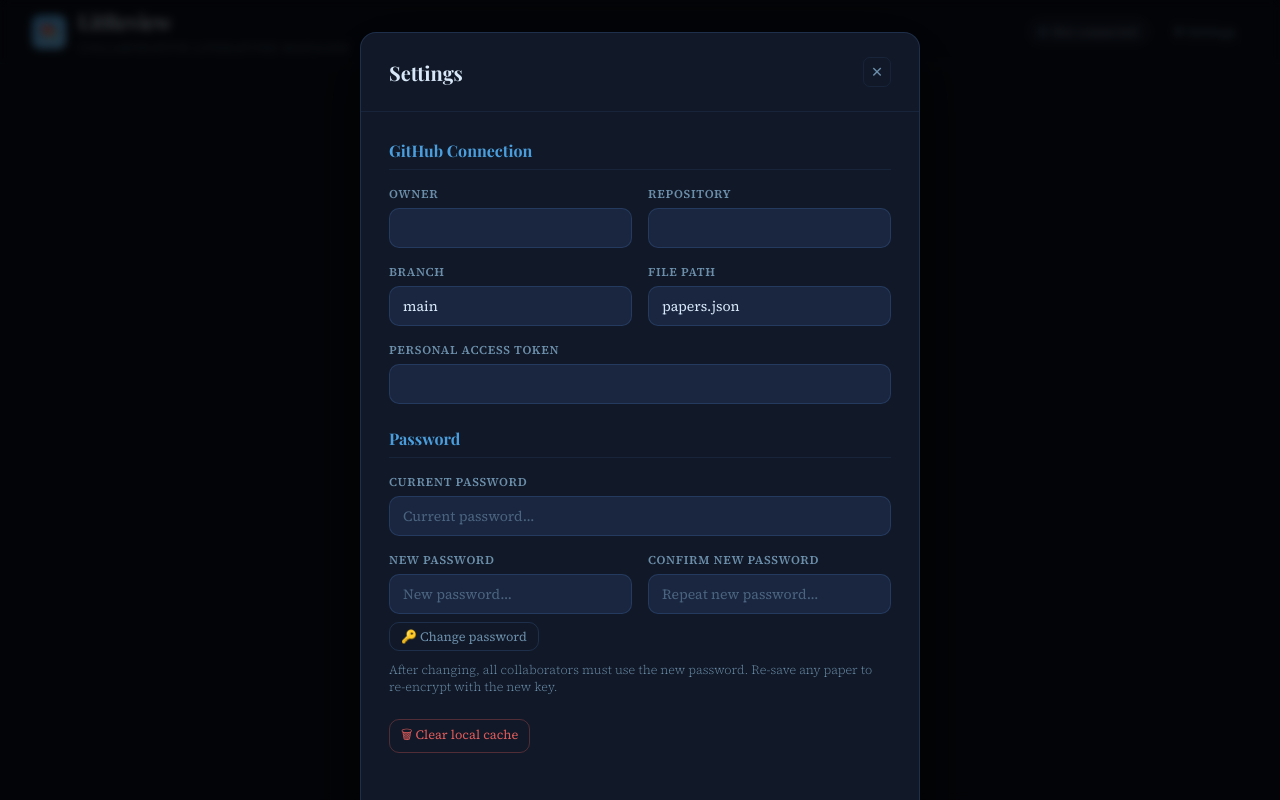
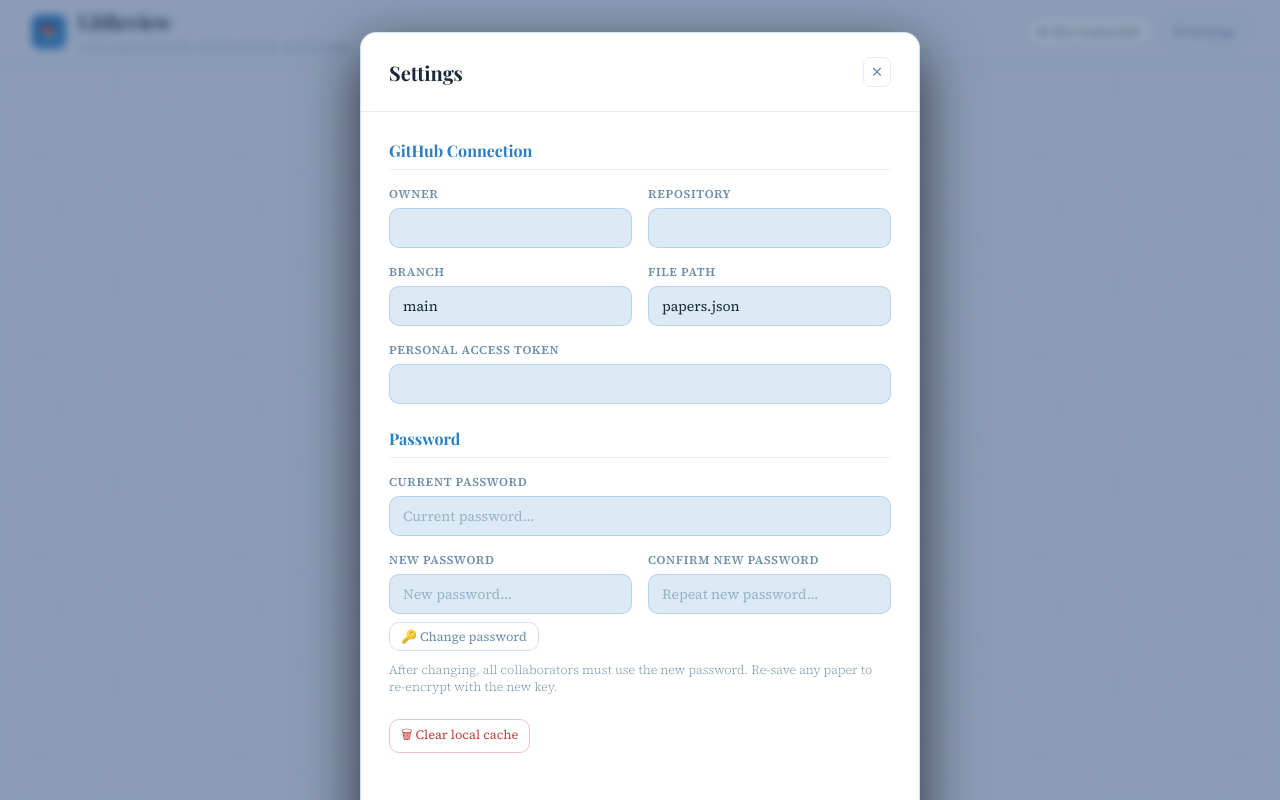
Before and after one commit to spongaele/Papers_structure, a plain HTML site: page index.html in a window 1280 px wide. Both pictures are taken after a click on the button "⚙ Settings". Shown: the top 800 px of the page. Drawn offline with nearby package versions, Linux system fonts and the light colour scheme.

Commit message:
Index blue version

```diff
--- a/index.html
+++ b/index.html
@@ -12,21 +12,21 @@
   *, *::before, *::after { box-sizing: border-box; margin: 0; padding: 0; }
 
   :root {
-    --bg:        #0b0f19;
-    --bg2:       #111827;
-    --bg3:       #1a2640;
-    --border:    rgba(80,140,220,0.1);
-    --border2:   rgba(80,140,220,0.2);
-    --text:      #d8e8f8;
+    --bg:        #eef4fb;
+    --bg2:       #ffffff;
+    --bg3:       #dceaf6;
+    --border:    rgba(60,120,200,0.13);
+    --border2:   rgba(60,120,200,0.22);
+    --text:      #1a2a3a;
     --text-muted:#6b8eaa;
-    --accent:    #4a9edd;
-    --accent2:   #74c0f5;
-    --danger:    #e05c5c;
-    --success:   #4daa7a;
-    --info:      #4a9edd;
+    --accent:    #2a7fc2;
+    --accent2:   #4a9edd;
+    --danger:    #c04040;
+    --success:   #2e8a5a;
+    --info:      #2a7fc2;
     --radius:    10px;
     --radius-lg: 16px;
-    --shadow:    0 4px 24px rgba(0,0,0,0.5);
+    --shadow:    0 4px 24px rgba(40,90,160,0.10);
   }
 
   html { scroll-behavior: smooth; }
@@ -54,7 +54,7 @@
   /* ── HEADER ── */
   header {
     position: sticky; top: 0; z-index: 100;
-    background: rgba(11,15,25,0.92);
+    background: rgba(238,244,251,0.92);
     backdrop-filter: blur(12px);
     border-bottom: 1px solid var(--border);
     padding: 0 2rem;
@@ -111,7 +111,7 @@
 
   .btn-primary {
     background: var(--accent);
-    color: #020d1a;
+    color: #ffffff;
     font-weight: 600;
   }
   .btn-primary:hover { background: var(--accent2); transform: translateY(-1px); }
@@ -126,9 +126,9 @@
   .btn-danger {
     background: transparent;
     color: var(--danger);
-    border: 1px solid rgba(224,92,92,0.3);
-  }
-  .btn-danger:hover { background: rgba(224,92,92,0.12); }
+    border: 1px solid rgba(192,60,60,0.3);
+  }
+  .btn-danger:hover { background: rgba(192,60,60,0.08); }
 
   .btn-icon {
     padding: 7px;
@@ -331,7 +331,7 @@
     transition: background 0.12s;
   }
   tbody tr:last-child { border-bottom: none; }
-  tbody tr:hover { background: rgba(74,158,221,0.05); }
+  tbody tr:hover { background: rgba(42,127,194,0.05); }
 
   td {
     padding: 14px 16px;
@@ -519,7 +519,7 @@
     transition: all 0.15s;
     cursor: pointer;
   }
-  .btn-lock-header:hover { background: var(--bg3); color: var(--danger); border-color: rgba(224,92,92,0.3); }
+  .btn-lock-header:hover { background: var(--bg3); color: var(--danger); border-color: rgba(192,60,60,0.3); }
 
   .author-row {
     display: grid;
@@ -562,7 +562,7 @@
   .modal-overlay {
     display: none;
     position: fixed; inset: 0;
-    background: rgba(0,0,0,0.7);
+    background: rgba(20,50,100,0.45);
     backdrop-filter: blur(4px);
     z-index: 1000;
     align-items: flex-start;
@@ -665,7 +665,7 @@
     font-family: 'JetBrains Mono', monospace;
     font-size: 0.78rem;
     line-height: 1.7;
-    background: var(--bg3);
+    background: #1a2640;
     border: 1px solid var(--border2);
     border-radius: var(--radius);
     padding: 1rem 1.25rem;
```
